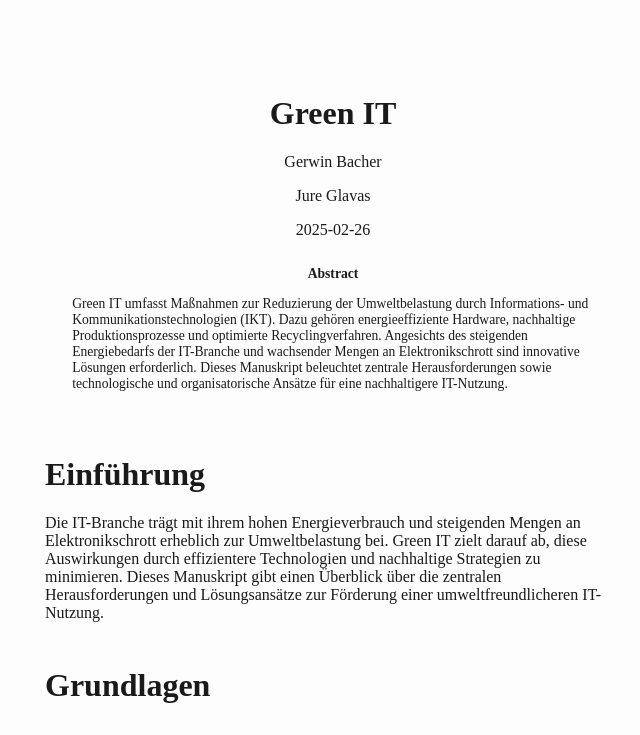
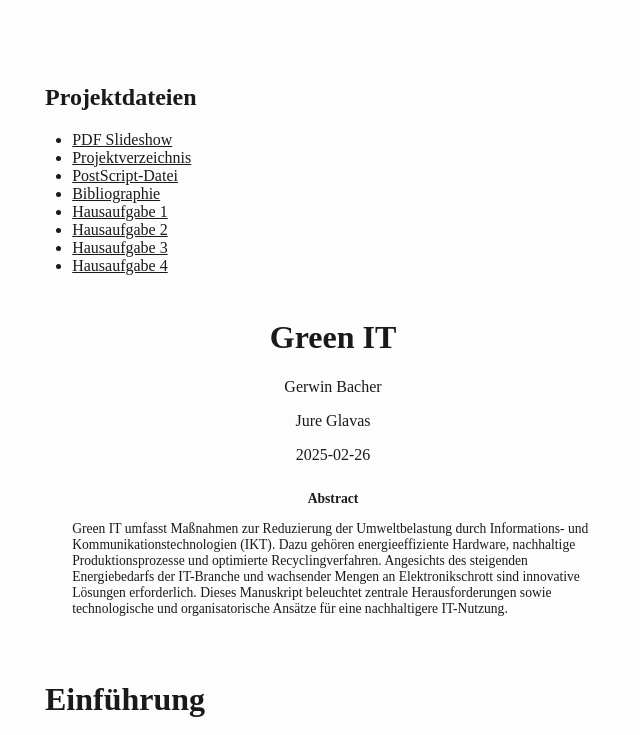
Before and after one commit to ghmbacher/greenit, a plain HTML site: page index.html in a window 1280 px wide. Shown: the top 735 px of the page, without its empty margins (307-947 px from the left). Drawn offline with nearby package versions, Linux system fonts and the light colour scheme.

Commit message:
Update index.html

```diff
--- a/index.html
+++ b/index.html
@@ -8,6 +8,19 @@
   <meta name="author" content="Jure Glavas" />
   <meta name="dcterms.date" content="2025-02-26" />
   <title>Green IT</title>
+
+  <h2>Projektdateien</h2>
+    <ul>
+      <li><a href="Green_IT_Presentation.pdf">PDF Slideshow</a></li>
+      <li><a href="https://nextcloud.uni.de/index.php/s/XYZ123/latex-source/">Projektverzeichnis</a></li>
+      <li><a href="https://nextcloud.uni.de/index.php/s/XYZ123/projekt.ps">PostScript-Datei</a></li>
+      <li><a href="https://nextcloud.uni.de/index.php/s/XYZ123/references.bib">Bibliographie</a></li>
+      <li><a href="https://nextcloud.uni.de/index.php/s/XYZ123/Hausaufgaben/HA1/ha1.pdf">Hausaufgabe 1</a></li>
+      <li><a href="https://nextcloud.uni.de/index.php/s/XYZ123/Hausaufgaben/HA2/ha2.pdf">Hausaufgabe 2</a></li>
+      <li><a href="https://nextcloud.uni.de/index.php/s/XYZ123/Hausaufgaben/HA3/ha3.pdf">Hausaufgabe 3</a></li>
+      <li><a href="https://nextcloud.uni.de/index.php/s/XYZ123/Hausaufgaben/HA4/ha4.pdf">Hausaufgabe 4</a></li>
+    </ul>
+
   <style>
     html {
       color: #1a1a1a;
```
